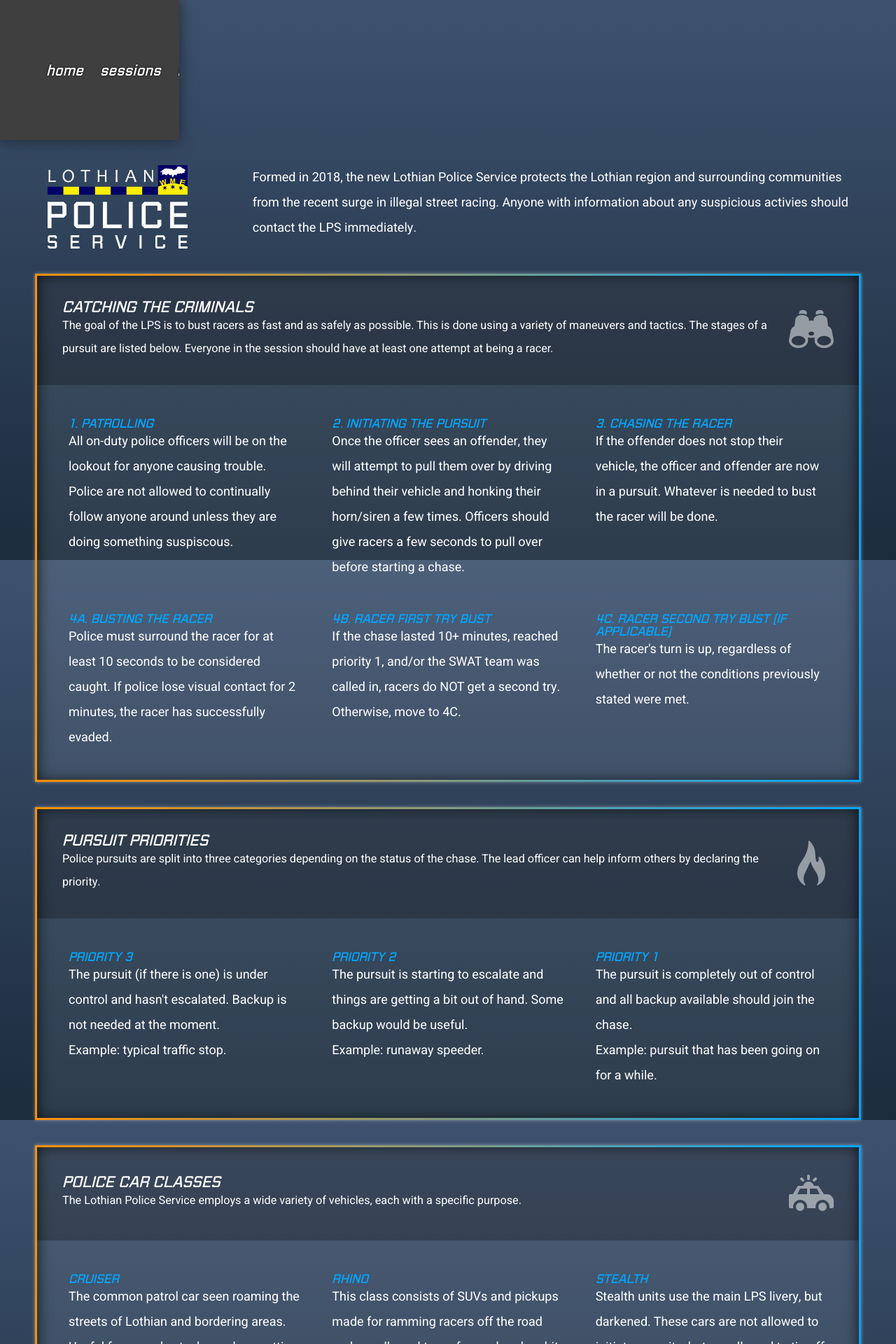
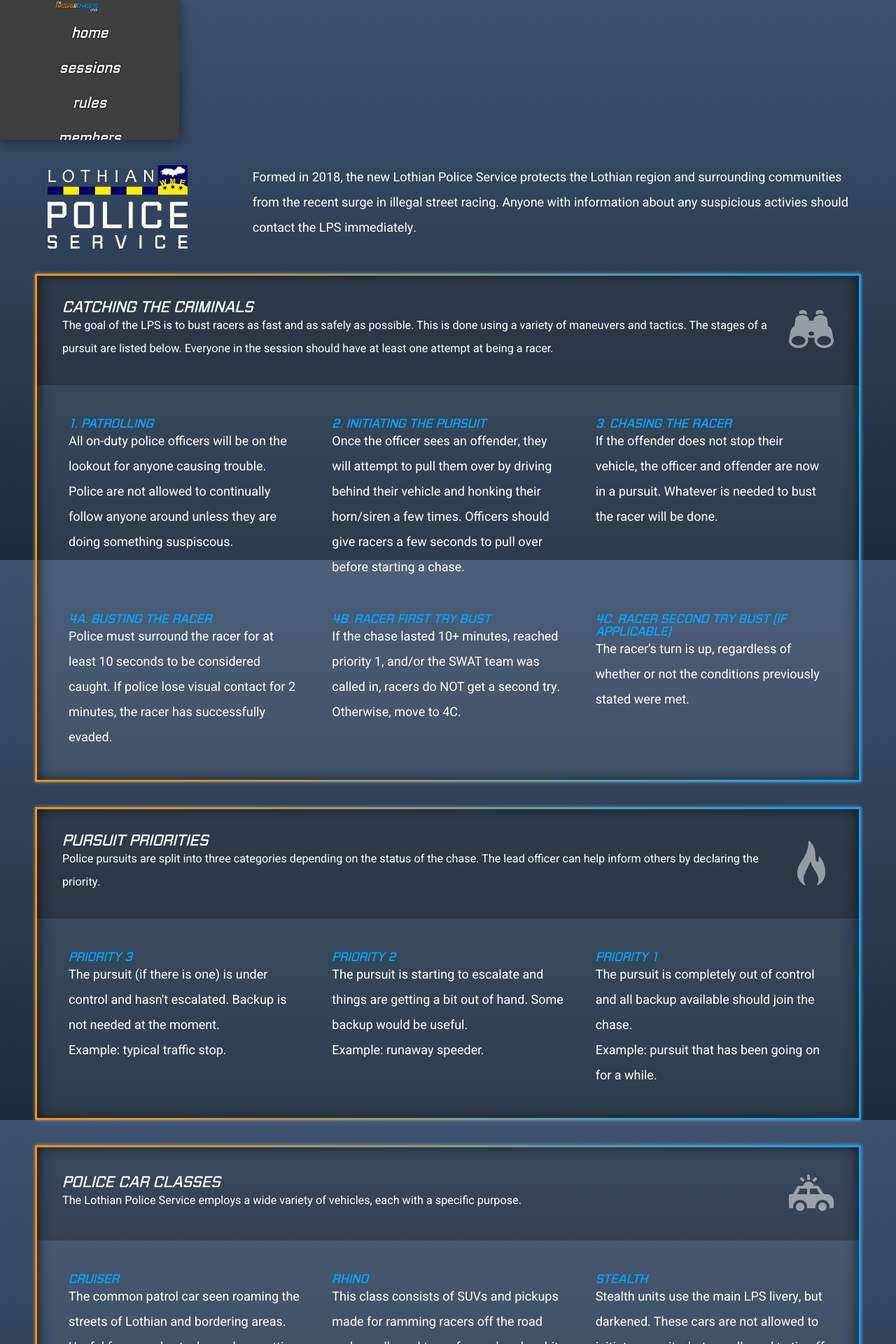
Before and after one commit to Ameer67/The-Racers-and-Chasers-Club, a PHP site: page /police.php in a window 1280 px wide. Shown: the top 1920 px of the page at 70% size. Run offline with PHP 8.4, Linux system fonts and the light colour scheme; a stand-in replaces the project's code that opens the database connection; grey boxes are pictures that could not be loaded.

Commit message:
made nav li top to bottom

```diff
--- a/styles.css
+++ b/styles.css
@@ -91,11 +91,9 @@ header::before {
 
 .logonavcontainer {
   margin: auto;
-  width: 65%;
   height: 100%;
-  padding: 0 1em 0 1em;
   display: flex;
-  flex-direction: row;
+  flex-direction: column;
   align-items: center;
   justify-content: space-between;
   transition: width 0.2s;
@@ -113,28 +111,27 @@ header::before {
 }
 
 nav {
-  height: 100%;
+  width: 100%;
+  flex-basis: 100%;
 }
 
 nav ul {
   display: flex;
   height: 100%;
-  flex-direction: row;
+  flex-direction: column;
   align-items: center;
   justify-content: center;
 }
 
 nav ul li {
-  -webkit-clip-path: polygon(16px 0, 100% 0, calc(100% - 16px) 100%, 0% 100%);
-  clip-path: polygon(16px 0, 100% 0, calc(100% - 16px) 100%, 0% 100%);
   display: flex;
   margin: 0;
-  height: 100%;
+  width: 100%;
+  height: 50px;
   flex-direction: row;
   align-items: center;
   justify-content: center;
   list-style-type: none;
-  padding: 0 20px;
 }
 
 nav ul li:hover {
@@ -152,6 +149,7 @@ nav ul li:active {
 
 nav ul li a {
   height: 100%;
+  width: 100%;
   display: flex;
   flex-direction: column;
   justify-content: center;
```
